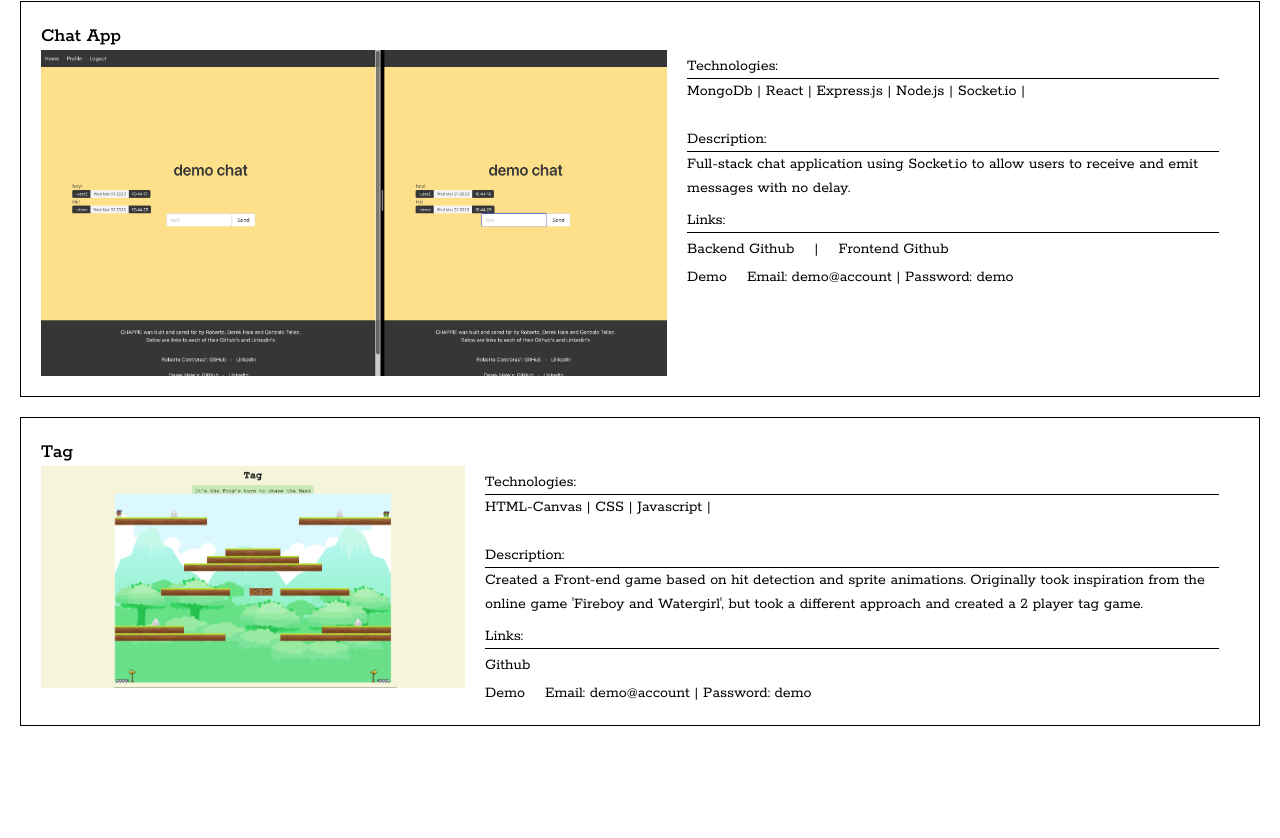
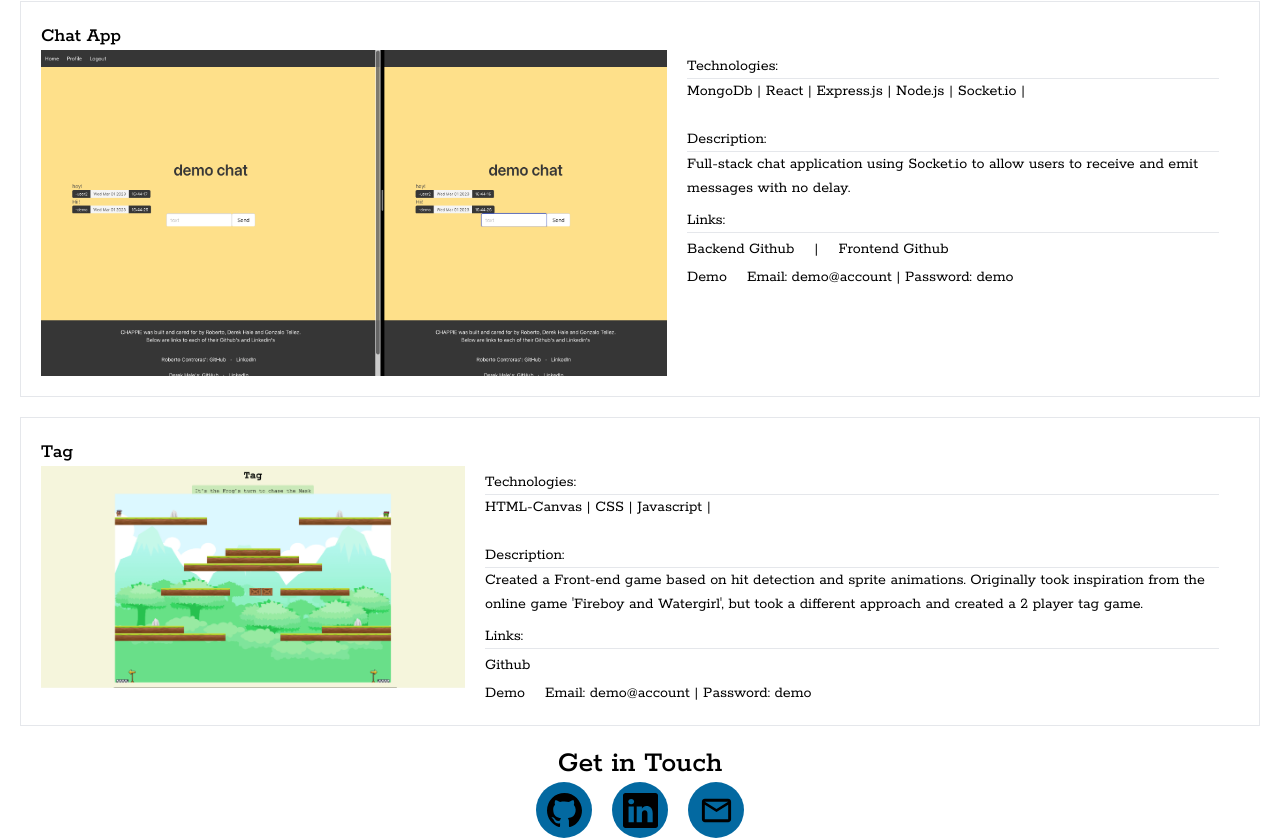
Before and after one commit to robertoooc/Roberto-Contreras-portfolio, a Next.js app: page / in a window 1280 px wide. Shown: the part 1578-2416 px from the top of the page. Before the commit the page ends 2324 px from the top, so only its background shows below. Built offline with nearby package versions, Linux system fonts and the light colour scheme.

Commit message:
adding in contact info

```diff
--- /dev/null
+++ b/components/Contact.js
@@ -0,0 +1,15 @@
+import {VscGithubInverted} from 'react-icons/vsc'
+import {BsLinkedin} from 'react-icons/bs'
+import {MdOutlineMail} from 'react-icons/md'
+export default function Contact(){
+    return(
+        <div>
+            <div className='text-center text-3xl font-medium'>Get in Touch</div>
+            <div className="flex justify-center space-x-5">
+                <div className='bg-sky-700 rounded-full w-14 h-14 grid'><VscGithubInverted size={35} className='place-self-center'/></div>
+                <div className='bg-sky-700 rounded-full w-14 h-14 grid'><BsLinkedin size={35} className='place-self-center'/></div>
+                <div className='bg-sky-700 rounded-full w-14 h-14 grid'><MdOutlineMail size={35} className='place-self-center'/></div>
+            </div>
+        </div>
+    )
+}
--- a/components/TechStack.js
+++ b/components/TechStack.js
@@ -7,76 +7,32 @@ export default function TechStack(){
             </div>
             <div>
                 <img src='https://user-images.githubusercontent.com/25181517/183898674-75a4a1b1-f960-4ea9-abcb-637170a00a75.png' className='w-10 sm:w-16'/>
-            <p></p>
             </div>
             <div>
                 <img src='https://user-images.githubusercontent.com/25181517/202896760-337261ed-ee92-4979-84c4-d4b829c7355d.png' className='w-10 sm:w-16'/>
-            <p></p>
             </div>
             <div>
                 <img src='https://user-images.githubusercontent.com/25181517/117447155-6a868a00-af3d-11eb-9cfe-245df15c9f3f.png' className='w-10 sm:w-16'/>
-            <p></p>
             </div>
             <div>
                 <img src='https://user-images.githubusercontent.com/25181517/183897015-94a058a6-b86e-4e42-a37f-bf92061753e5.png' className='w-10 sm:w-16'/>
-            <p></p>
             </div>
             <div>
                 <img src='https://user-images.githubusercontent.com/25181517/183890598-19a0ac2d-e88a-4005-a8df-1ee36782fde1.png' className='w-10 sm:w-16'/>
-            <p></p>
             </div>
             <div>
                 <img src='https://user-images.githubusercontent.com/25181517/183568594-85e280a7-0d7e-4d1a-9028-c8c2209e073c.png' className='w-10 sm:w-16'/>
-            <p></p>
+
             </div>
             <div>
                 <img src='https://user-images.githubusercontent.com/25181517/183859966-a3462d8d-1bc7-4880-b353-e2cbed900ed6.png' className='w-10 sm:w-16'/>
-            <p></p>
             </div>
             <div>
                 <img src='https://user-images.githubusercontent.com/25181517/117208740-bfb78400-adf5-11eb-97bb-09072b6bedfc.png' className='w-10 sm:w-16'/>
-            <p></p>
             </div>
             <div>
                 <img src='https://user-images.githubusercontent.com/25181517/182884177-d48a8579-2cd0-447a-b9a6-ffc7cb02560e.png' className='w-10 sm:w-16'/>
-            <p></p>
             </div>
-
-
-    {/* <div>
-    </div>
-    <div>
-        <SiJavascript size={40}/>
-    </div>
-    <div>
-        <SiNodedotjs size={40}/>
-    </div>
-    <div>
-        <SiHtml5 size={40}/>
-    </div>
-    <div>
-        <SiCss3 size={40}/>
-    </div>
-    {/* <div>
-        <SiTailwindcss size={40}/>
-    </div> */}
-
-    {/* <div>
-        <SiReact size={40}/>
-    </div>
-    <div>
-        <SiExpress size={40}/>
-    </div>
-    <div>
-        <SiPostgresql size={40}/>
-    </div>
-    <div>
-        <SiMongodb size={40}/>
-    </div>
-    <div>
-        <SiGit size={40}/>
-    </div> */}
-
         </div>
     )
 }
--- a/pages/index.js
+++ b/pages/index.js
@@ -7,6 +7,7 @@ import Projects from '@/components/Projects'
 // import styles from '@/styles/Home.module.css'
 import { typingTestApp,musicApp,chatApp,tag } from '@/constants/constants'
 import TechStack from '@/components/TechStack'
+import Contact from '@/components/Contact'
 const inter = Inter({ subsets: ['latin'] })
 
 export default function Home() {
@@ -28,6 +29,7 @@ export default function Home() {
           <Projects project={chatApp}/>
           <Projects project={tag}/>
         </div>
+        <Contact/>
       </div>
     </div>
   )
--- a/tailwind.config.js
+++ b/tailwind.config.js
@@ -6,9 +6,6 @@ module.exports = {
   "./components/**/*.{js,ts,jsx,tsx}",
 ],
   theme: {
-    colors:{
-      'custom':'rgb(228,221,197)'
-    },
     extend: {},
   },
   plugins: [],
```
Also changed, not shown: 1 other file (tests, documents, lock files or other folders). Lines whose indentation alone changed are shown as unchanged.
